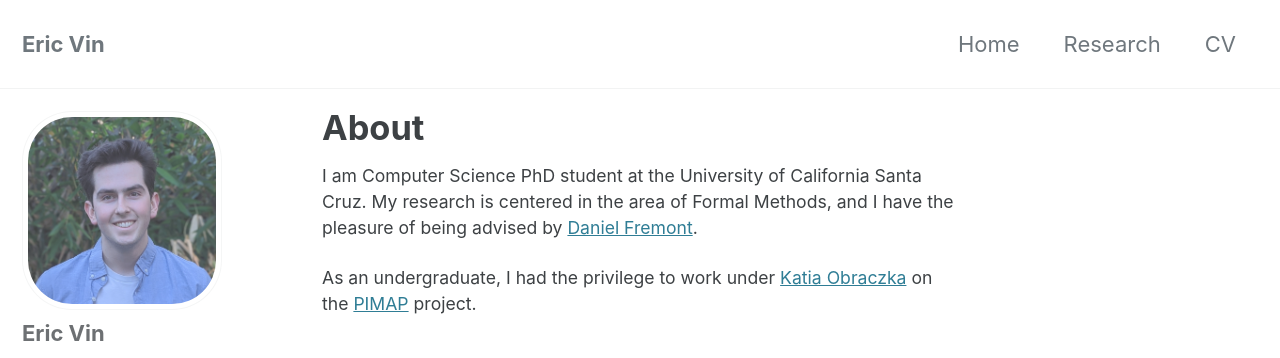
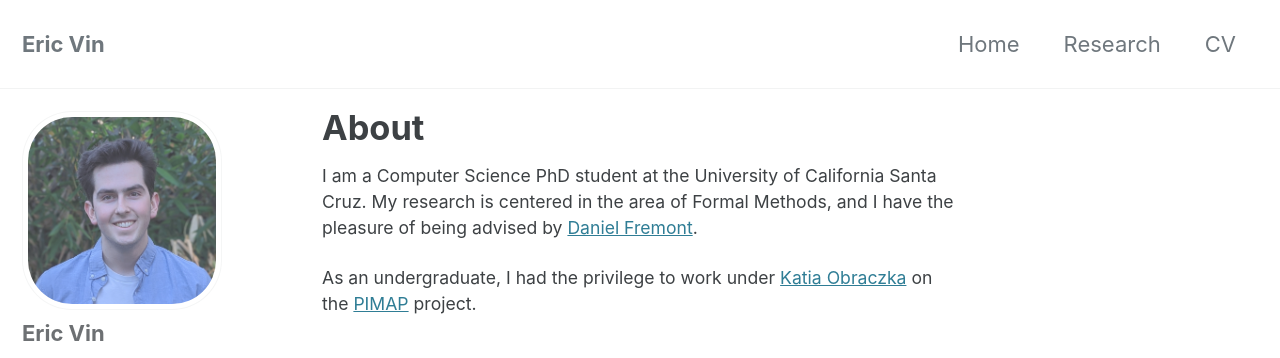
Before and after one commit to Eric-Vin/eric-vin.github.io, a Jekyll site: the page built from _pages/index.md, in a window 1280 px wide. Shown: the top 358 px of the page. Built offline with Jekyll 4.4.1, drawn with Linux system fonts in a browser that asks for light colours; cached includes are drawn as plain includes.

Commit message:
Fixed typo.

```diff
--- a/_pages/index.md
+++ b/_pages/index.md
@@ -5,6 +5,6 @@ permalink: /
 title: About
 ---
 
-I am Computer Science PhD student at the University of California Santa Cruz. My research is centered in the area of Formal Methods, and I have the pleasure of being advised by [Daniel Fremont](https://people.ucsc.edu/~dfremont/index.html).
+I am a Computer Science PhD student at the University of California Santa Cruz. My research is centered in the area of Formal Methods, and I have the pleasure of being advised by [Daniel Fremont](https://people.ucsc.edu/~dfremont/index.html).
 
 As an undergraduate, I had the privilege to work under [Katia Obraczka](https://inrg.soe.ucsc.edu/) on the [PIMAP](https://inrg.soe.ucsc.edu/project-pimap-pressure-injury-monitoring-and-prevention/) project.
```
